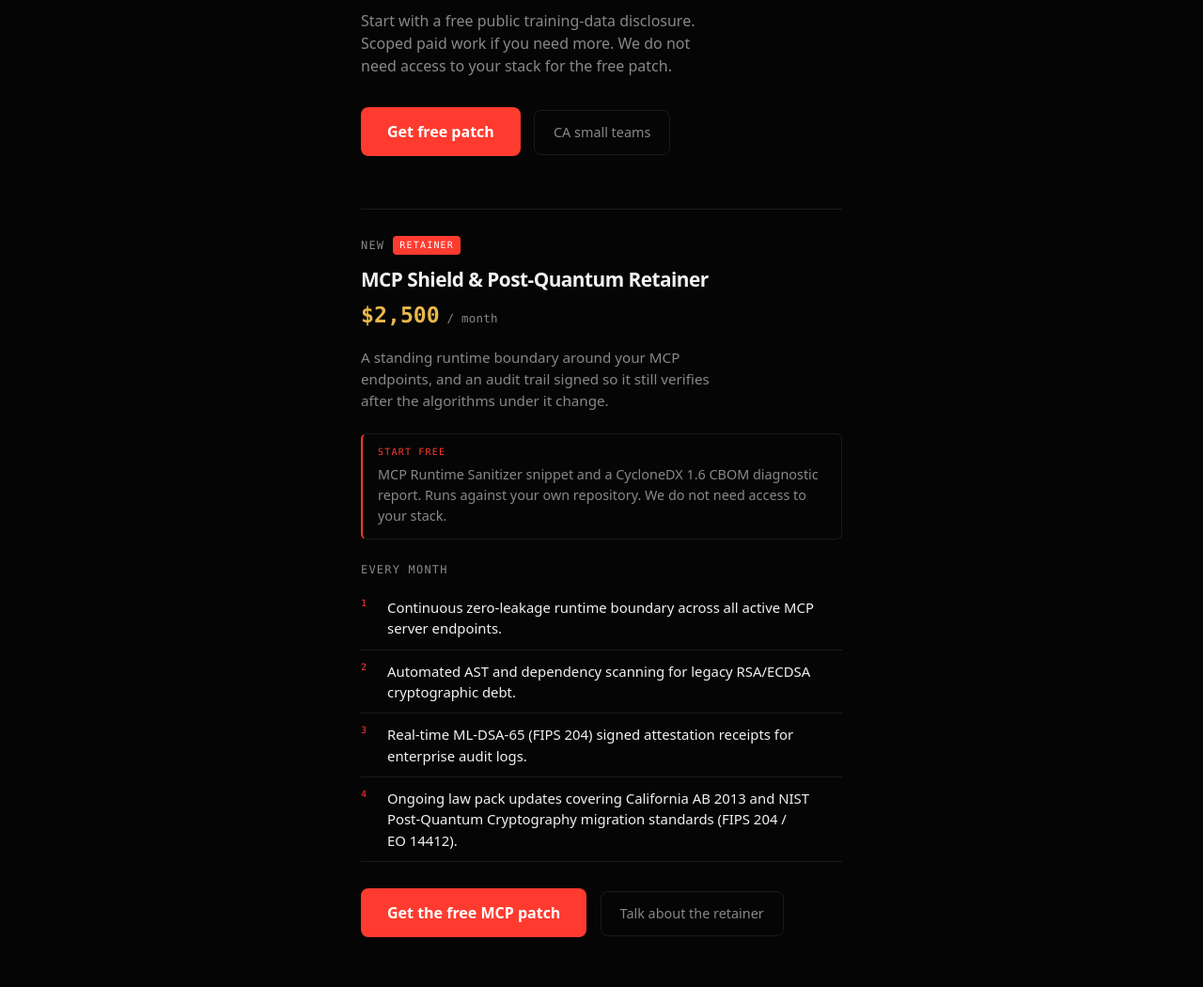
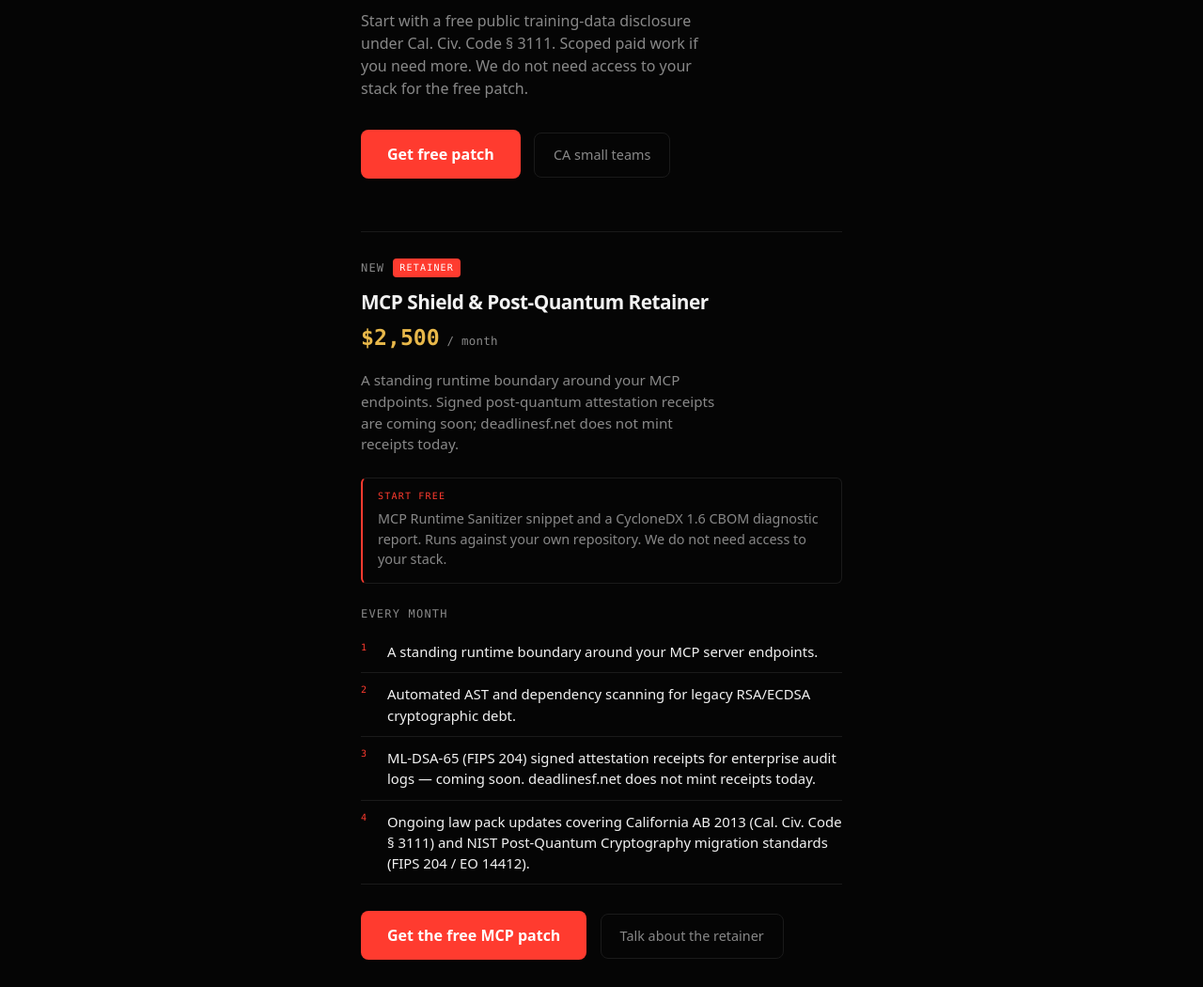
Before and after one commit to prestigesf/deadlinesf-net, a plain HTML site: page index.html in a window 1280 px wide. Shown: the part 203-1253 px from the top of the page at 94% size. Drawn offline with Linux system fonts and the light colour scheme.

Commit message:
Soften unbacked receipt claims on the homepage
Mark ML-DSA-65 attestation receipts as coming soon and state that
deadlinesf.net does not mint receipts today, matching PRESTIGESF.md.
Remove the "zero-leakage" wording. Add Cal. Civ. Code § 3111
citations linked to official leginfo text. Leave prices and the
prestigesf4@gmail.com contact unchanged.

```diff
--- a/index.html
+++ b/index.html
@@ -55,7 +55,7 @@ footer a{color:#555;margin:0 8px}
   </div>
   <main>
     <h1>AI-law fixes.<br>You keep your systems.</h1>
-    <p class="sub">Start with a free public training-data disclosure. Scoped paid work if you need more. We do not need access to your stack for the free patch.</p>
+    <p class="sub">Start with a free public training-data disclosure under <a href="https://leginfo.legislature.ca.gov/faces/codes_displayText.xhtml?lawCode=CIV&amp;division=3.&amp;title=15.2.&amp;part=4." rel="noopener noreferrer">Cal. Civ. Code § 3111</a>. Scoped paid work if you need more. We do not need access to your stack for the free patch.</p>
     <a class="cta" href="https://claimfreepatch.netlify.app">Get free patch</a>
     <a class="ghost" href="https://deadlinesfcali.netlify.app">CA small teams</a>
 
@@ -63,8 +63,7 @@ footer a{color:#555;margin:0 8px}
       <h2>New<span class="tag">RETAINER</span></h2>
       <p class="lead">MCP Shield &amp; Post-Quantum Retainer</p>
       <p class="price">$2,500<span> / month</span></p>
-      <p class="note">A standing runtime boundary around your MCP endpoints, and an
-      audit trail signed so it still verifies after the algorithms under it change.</p>
+      <p class="note">A standing runtime boundary around your MCP endpoints. Signed post-quantum attestation receipts are coming soon; deadlinesf.net does not mint receipts today.</p>
 
       <div class="free">
         <b>Start free</b>
@@ -74,10 +73,10 @@ footer a{color:#555;margin:0 8px}
 
       <p class="subh">Every month</p>
       <ol class="deliv">
-        <li>Continuous zero-leakage runtime boundary across all active MCP server endpoints.</li>
+        <li>A standing runtime boundary around your MCP server endpoints.</li>
         <li>Automated AST and dependency scanning for legacy RSA/ECDSA cryptographic debt.</li>
-        <li>Real-time ML-DSA-65 (FIPS&nbsp;204) signed attestation receipts for enterprise audit logs.</li>
-        <li>Ongoing law pack updates covering California AB&nbsp;2013 and NIST Post-Quantum Cryptography migration standards (FIPS&nbsp;204 / EO&nbsp;14412).</li>
+        <li>ML-DSA-65 (FIPS&nbsp;204) signed attestation receipts for enterprise audit logs — coming soon. deadlinesf.net does not mint receipts today.</li>
+        <li>Ongoing law pack updates covering California AB&nbsp;2013 (<a href="https://leginfo.legislature.ca.gov/faces/codes_displayText.xhtml?lawCode=CIV&amp;division=3.&amp;title=15.2.&amp;part=4." rel="noopener noreferrer">Cal. Civ. Code § 3111</a>) and NIST Post-Quantum Cryptography migration standards (FIPS&nbsp;204 / EO&nbsp;14412).</li>
       </ol>
 
       <a class="cta" href="mailto:prestigesf4@gmail.com?subject=Free%20MCP%20patch%20%2B%20CBOM%20report">Get the free MCP patch</a>
```
